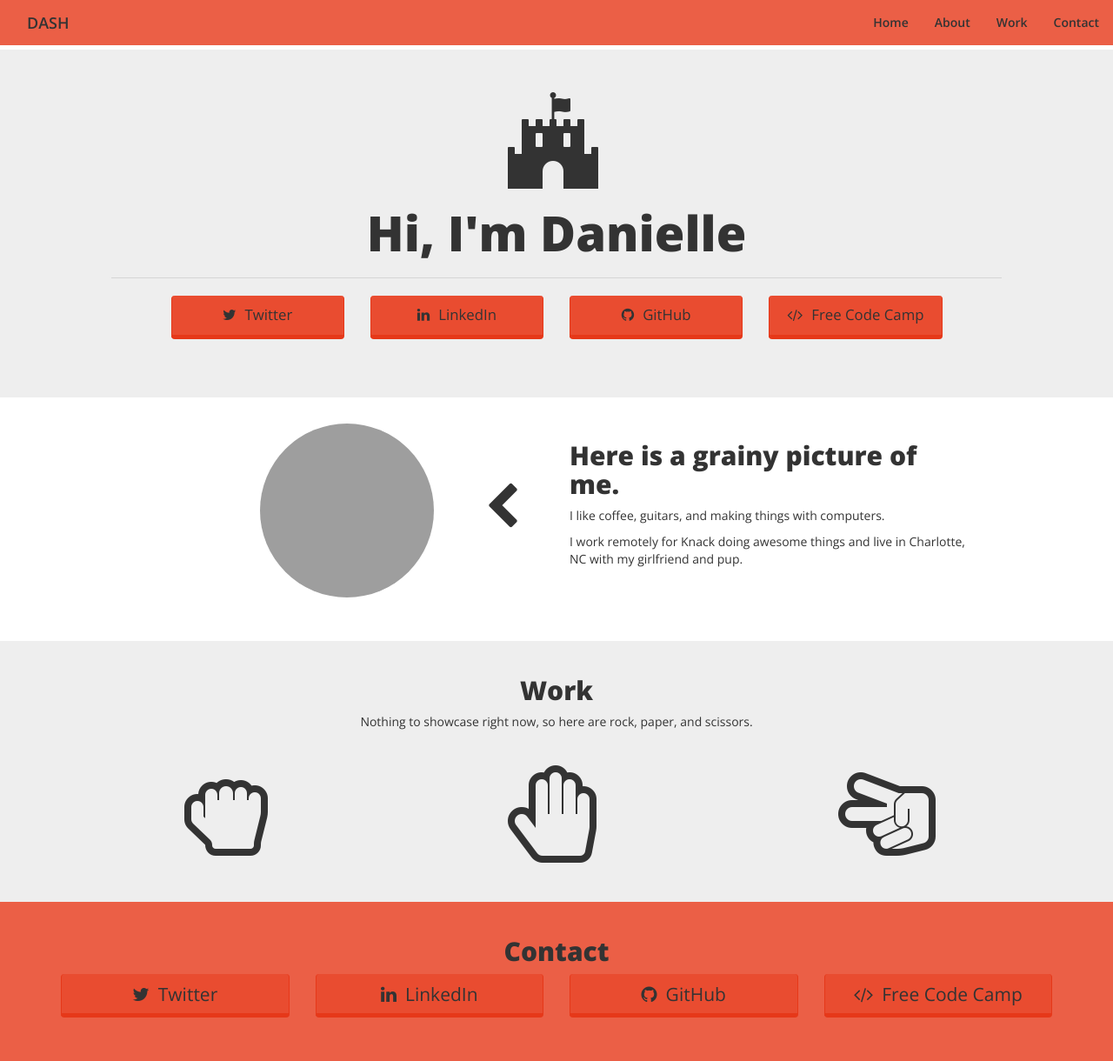
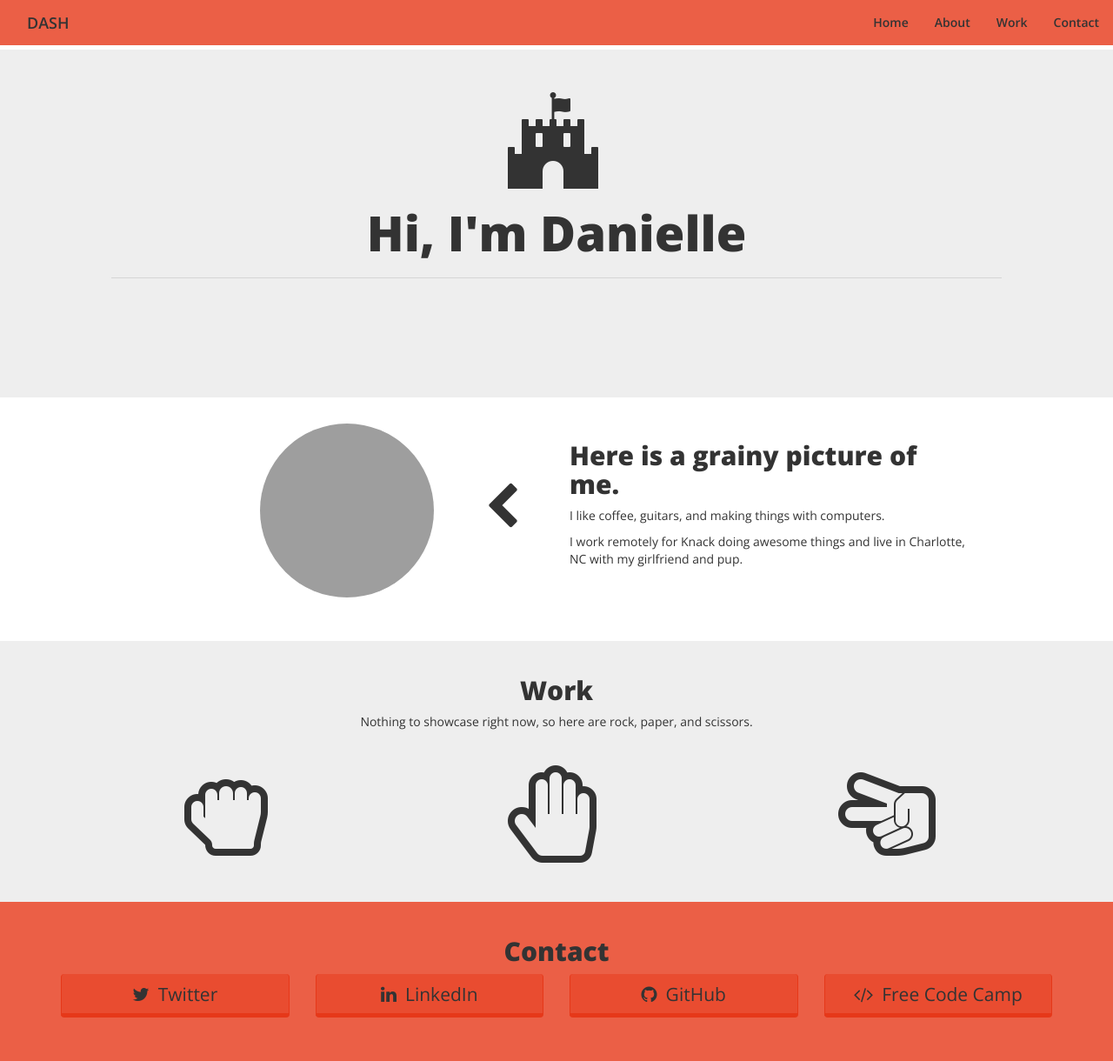
Before and after one commit to dashtink/old_dashtink.github.io, a Jekyll site: the page index.html, which Jekyll copies as it is, in a window 1280 px wide. Shown: the whole page at 87% size. Built offline with Jekyll 4.4.1, drawn with Linux system fonts in a browser that asks for light colours; nearby versions of some CDN libraries; grey boxes are pictures that could not be loaded.

Commit message:
Update index.html

```diff
--- a/index.html
+++ b/index.html
@@ -51,23 +51,7 @@
     <i class="fa fa-fort-awesome"></i>
     <h2>Hi, I'm Danielle</h2>
     <hr>
-      <div class="row">
-        <div class="container2">
-      <div class="col-md-3">
-        <button class="btn btn-block buttonClick" href="https://twitter.com/dashtink" target="_blank"><i class="fa fa-twitter"></i>Twitter</button>
-      </div>
-      <div class="col-md-3">
-        <button class="btn btn-block" href="https://www.linkedin.com/in/danielletinkler
-" target="_blank"><i class="fa fa-linkedin"></i>LinkedIn</button>
-      </div>
-      <div class="col-md-3">
-        <button class="btn btn-block" href="https://github.com/dashtink" target="_blank"><i class="fa fa-github"></i>GitHub</button>
-      </div>
-      <div class="col-md-3">
-        <button class="btn btn-block" href="http://www.freecodecamp.com/dashtink" target="_blank"><i class="fa fa-code"></i>Free Code Camp</button>
-      </div>
-        </div>
-    </div>
+
   </div>
 
   <div class="container">
```
